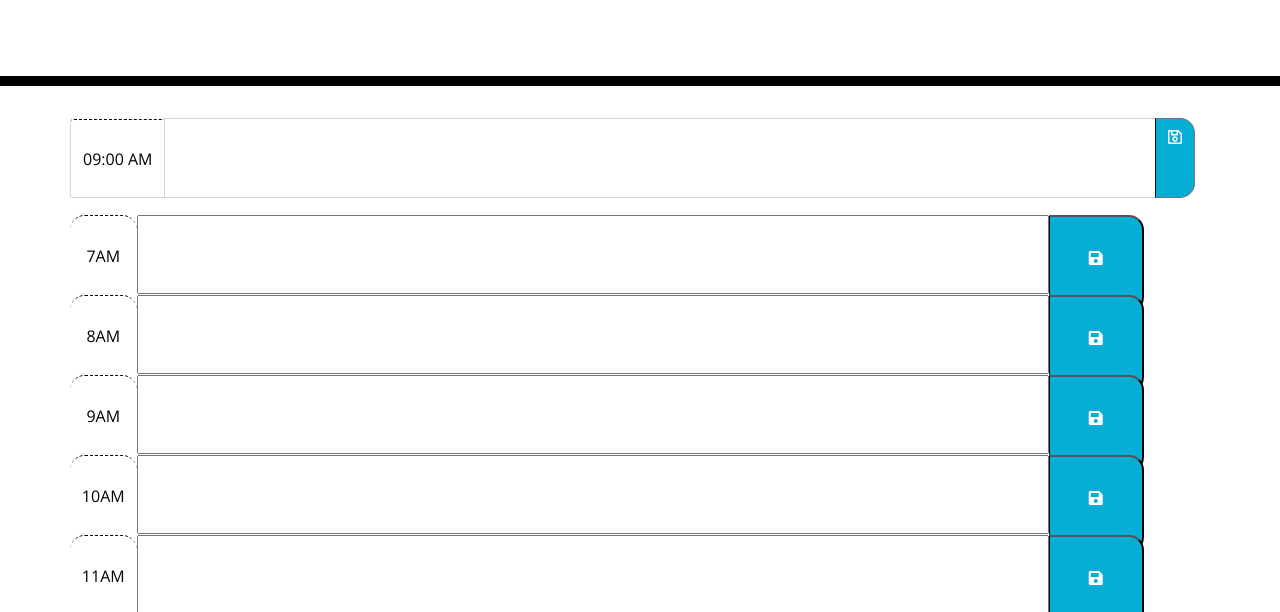
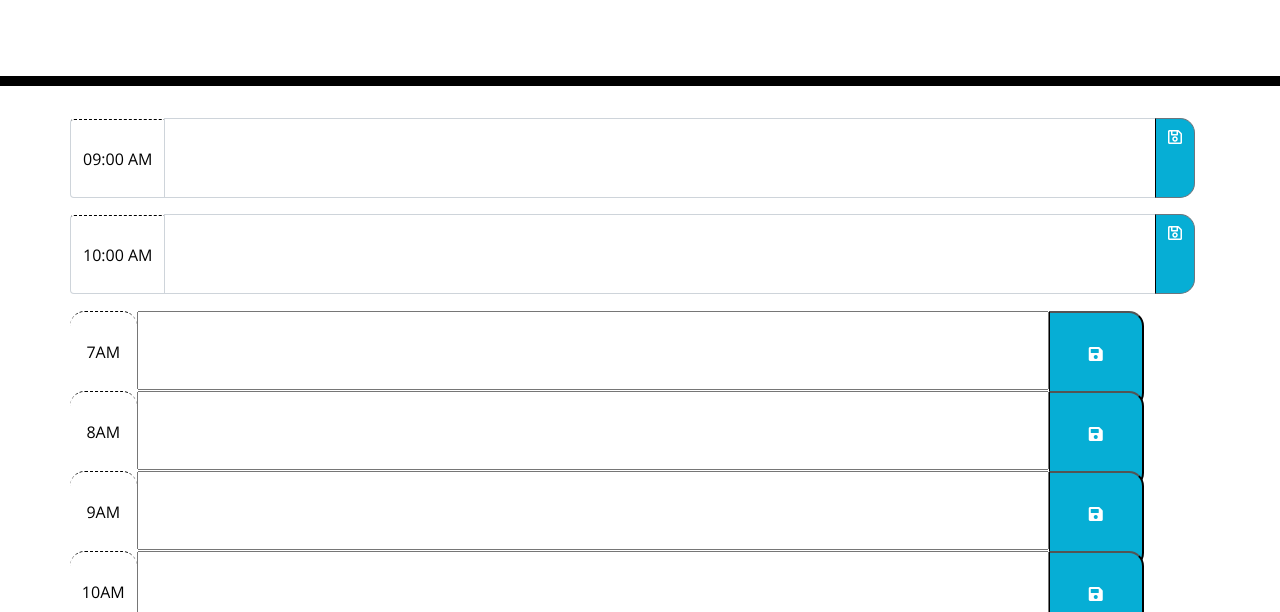
Before and after one commit to sarsieg/Work-Day-Scheduler, a plain HTML site: page index.html in a window 1280 px wide. Shown: the part 182-794 px from the top of the page. Drawn offline with nearby package versions, Linux system fonts and the light colour scheme; a script that the page names is missing.

Commit message:
changed layout for hour 10am in html

```diff
--- a/index.html
+++ b/index.html
@@ -34,6 +34,18 @@
               class="far fa-save"></i></button>
         </div>
       </div>
+
+      <div class="input-group mb-3">
+        <div class="input-group-prepend row">
+          <span class="input-group-text hour">10:00 AM</span>
+        </div>
+        <textarea id="comment10am" value="" type="text" cols="100" rows="2" class="form-control description textarea"></textarea>
+        <div class="input-group-append">
+          <button id="button10am" class="btn btn-outline-secondary saveBtn" type="button"><i
+              class="far fa-save"></i></button>
+        </div>
+      </div>
+
 
 
         <div class="row">
```
